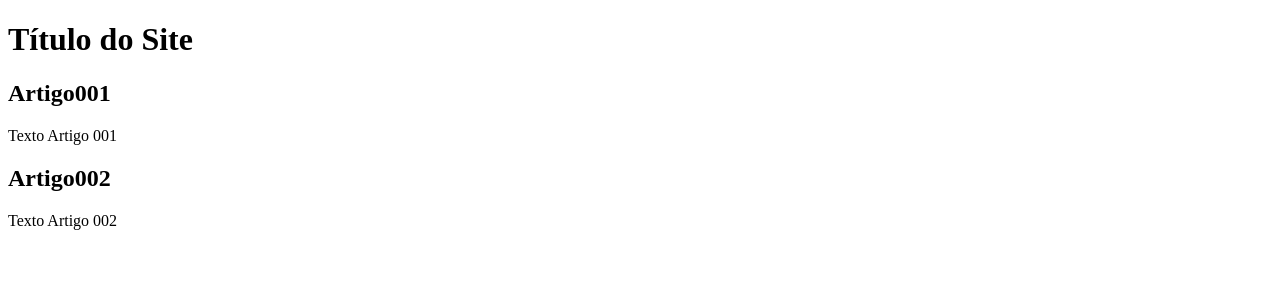
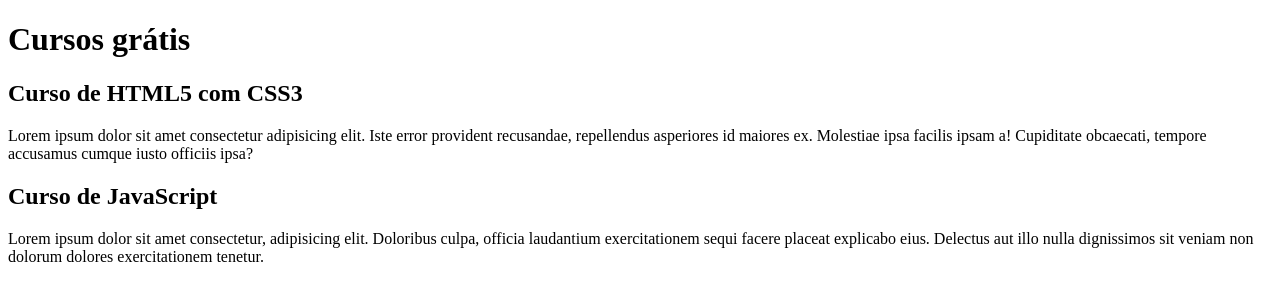
Before and after one commit to JeffLmad/projeto-site, a plain HTML site: page index.html in a window 1280 px wide. Drawn offline with Linux system fonts and the light colour scheme.

Commit message:
Começei a escrever o conteudo

```diff
--- a/index.html
+++ b/index.html
@@ -8,15 +8,15 @@
 <body>
     <main>
         <header>
-            <h1>Título do Site</h1>
+            <h1>Cursos grátis</h1>
         </header>
         <article>
-            <h2>Artigo001</h2>
-            <p>Texto Artigo 001</p>
+            <h2>Curso de HTML5 com CSS3</h2>
+            <p>Lorem ipsum dolor sit amet consectetur adipisicing elit. Iste error provident recusandae, repellendus asperiores id maiores ex. Molestiae ipsa facilis ipsam a! Cupiditate obcaecati, tempore accusamus cumque iusto officiis ipsa?</p>
         </article>
         <article>
-            <h2>Artigo002</h2>
-             <p>Texto Artigo 002</p>
+            <h2>Curso de JavaScript</h2>
+             <p>Lorem ipsum dolor sit amet consectetur, adipisicing elit. Doloribus culpa, officia laudantium exercitationem sequi facere placeat explicabo eius. Delectus aut illo nulla dignissimos sit veniam non dolorum dolores exercitationem tenetur.</p>
         </article>
     </main>
 </body>
```
